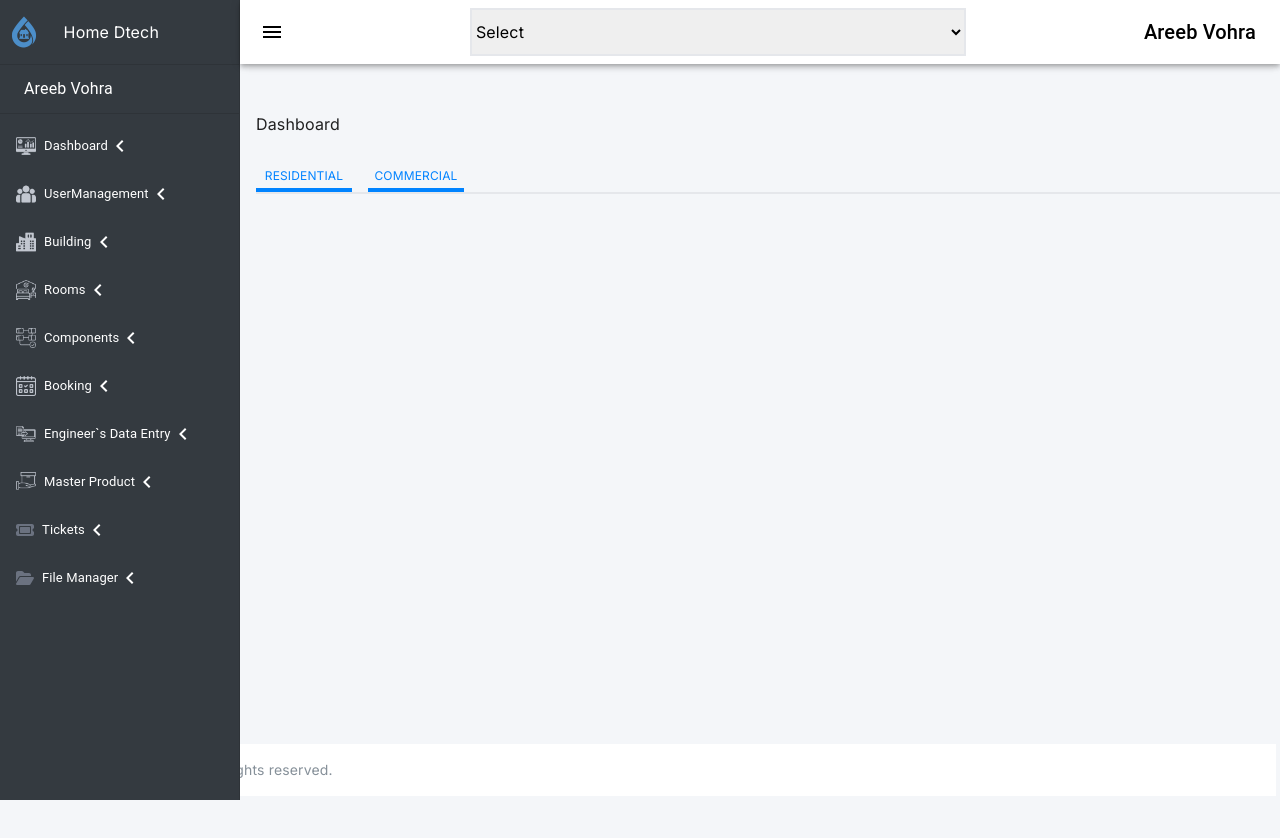
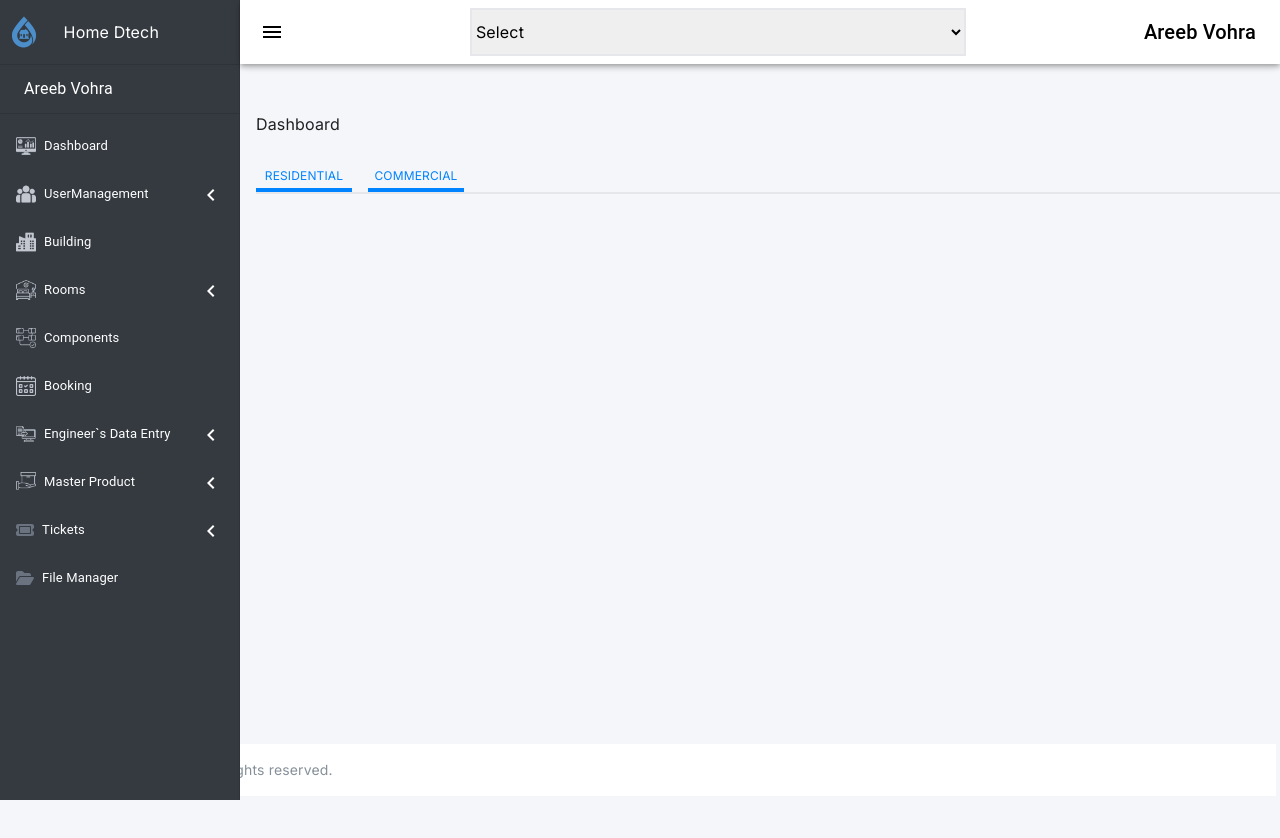
Before and after one commit to Saadgithubit/Home-DTech, a Next.js app: page /Dashboard in a window 1280 px wide. Both pictures are taken after a click on the button "open drawer". Shown: the top 838 px of the page. Built offline with nearby package versions, Linux system fonts and the light colour scheme.

Commit message:
sidebar inprocess

```diff
--- a/src/components/ui-components/sidebar/index.tsx
+++ b/src/components/ui-components/sidebar/index.tsx
@@ -12,11 +12,13 @@ import ExpandMoreIcon from '@mui/icons-material/ExpandMore';
 import CssBaseline from '@mui/material/CssBaseline';
 import Typography from '@mui/material/Typography';
 import Divider from '@mui/material/Divider';
+import Collapse from '@mui/material/Collapse';
 import IconButton from '@mui/material/IconButton';
 import MenuIcon from '@mui/icons-material/Menu';
 import ChevronLeftIcon from '@mui/icons-material/ChevronLeft';
 import ListItemButton from '@mui/material/ListItemButton';
 import ListItemIcon from '@mui/material/ListItemIcon';
+import ListItem from '@mui/material/ListItemIcon';
 import ListItemText from '@mui/material/ListItemText';
 import dashboardIcon from '../../../Images/icons/dashboard.png';
 import userIcon from '../../../Images/icons/users.png';
@@ -104,15 +106,15 @@ const Drawer = styled(MuiDrawer, { shouldForwardProp: (prop) => prop !== 'open'
   }),
 );
 const drawerData = [
-  { name: 'Dashboard', src: dashboardIcon, alt: 'dashboardIcon' ,leftIcon: false},
-  { name: 'UserManagement', src: userIcon, alt: 'userIcon' ,leftIcon: true},
-  { name: 'Building', src: buildingIcon, alt: 'buildingIcon' ,leftIcon: false},
-  { name: 'Rooms', src: roomIcon, alt: 'roomIcon' ,leftIcon: true},
-  { name: 'Components', src: componentIcon, alt: 'componentIcon' ,leftIcon: false},
-  { name: 'Booking', src: bookingIcon, alt: 'bookingIcon' ,leftIcon: false},
-  { name: 'Engineer`s Data Entry', src: dkDataEngineerIcon, alt: 'dkDataEngineerIcon' ,leftIcon: true},
-  { name: 'Master Product', src: dkProductIcon, alt: 'dkProductIcon' ,leftIcon: true},
-  { name: 'Tickets', font: faTicket, alt: 'faTicket' ,leftIcon: true},
+  { name: 'Dashboard', src: dashboardIcon, alt: 'dashboardIcon', leftIcon: false },
+  { name: 'UserManagement', src: userIcon, alt: 'userIcon', leftIcon: true },
+  { name: 'Building', src: buildingIcon, alt: 'buildingIcon', leftIcon: false },
+  { name: 'Rooms', src: roomIcon, alt: 'roomIcon', leftIcon: true },
+  { name: 'Components', src: componentIcon, alt: 'componentIcon', leftIcon: false },
+  { name: 'Booking', src: bookingIcon, alt: 'bookingIcon', leftIcon: false },
+  { name: 'Engineer`s Data Entry', src: dkDataEngineerIcon, alt: 'dkDataEngineerIcon', leftIcon: true },
+  { name: 'Master Product', src: dkProductIcon, alt: 'dkProductIcon', leftIcon: true },
+  { name: 'Tickets', font: faTicket, alt: 'faTicket', leftIcon: true },
   { name: 'File Manager', font: faFolderOpen, alt: 'faFolderOpen' },
 
 ]
@@ -125,7 +127,8 @@ export default function Sidebar() {
   const theme = useTheme();
 
   const [open, setOpen] = React.useState(false);
-  const [ExpandIcon , setExpandIcon] = React.useState(false)
+  const [ExpandIcon, setExpandIcon] = React.useState(false)
+  const [isCollapse, setisCollapse] = React.useState(false)
 
   const handleDrawerOpen = () => {
     setOpen(true);
@@ -136,7 +139,11 @@ export default function Sidebar() {
     setOpen(false);
     appBarWidth = '80%'
   };
-  console.log('expand --> ', ExpandIcon);
+
+  const handleCollapse = () => {
+    setisCollapse(!isCollapse)
+    setExpandIcon(!ExpandIcon)
+  };
 
   let appBarWidth;
   return (
@@ -148,7 +155,7 @@ export default function Sidebar() {
           <IconButton
             color="inherit"
             aria-label="open drawer"
-            onClick={open? handleDrawerClose :handleDrawerOpen}
+            onClick={open ? handleDrawerClose : handleDrawerOpen}
             edge="start"
           >
             <MenuIcon />
@@ -187,9 +194,11 @@ export default function Sidebar() {
         </List>
         <Divider />
         <List>
-          {drawerData.map((data) => {
-            const {name , src , alt, font, leftIcon} = data
+          {drawerData.map((data, index) => {
+            const { name, src, alt, font, leftIcon } = data
             return (
+              <ListItem key={index} sx={{ display: 'block' }}>
+                {!leftIcon?
                   <ListItemButton
                   sx={{
                     minHeight: 48,
@@ -204,7 +213,7 @@ export default function Sidebar() {
                       justifyContent: 'center',
                     }}
                   >
-                {src &&<Image
+                    {src && <Image
                       src={src}
                       width={20}
                       alt={alt} />}
@@ -213,14 +222,73 @@ export default function Sidebar() {
                   <Link href={name.toLowerCase()}>
                     <ListItemText
                       primary={name}
-                sx={{ opacity: open ? 1 : 0 }}
+                      sx={{ opacity: open ? 1 : 0, color: 'white' }}
                       primaryTypographyProps={{ fontSize: '13px' }} />
                   </Link>
-              <ChevronLeftIcon sx={{ opacity: open ? 1 : 0 }} />
+
+                </ListItemButton>:
+                 <ListItemButton
+                 onClick={handleCollapse}
+                 sx={{
+                   minHeight: 48,
+                   display: 'flex',
+                 }}
+               >
+                 <ListItemIcon
+                   sx={{
+                     minWidth: 0,
+                     mr: open ? 1 : 'auto',
+                     textAlign: 'center',
+                     justifyContent: 'center',
+                   }}
+                 >
+                   {src && <Image
+                     src={src}
+                     width={20}
+                     alt={alt} />}
+                   {font && <FontAwesomeIcon className='text-gray-500' icon={font} />}
+                 </ListItemIcon>
+                   <ListItemText
+                     primary={name}
+                     sx={{ opacity: open ? 1 : 0, color: 'white' }}
+                     primaryTypographyProps={{ fontSize: '13px' }} />
+                      {leftIcon &&
+                    <span>{!ExpandIcon ? <ChevronLeftIcon sx={{ opacity: open ? 1 : 0, color: 'white' }} /> : <ExpandMoreIcon sx={{color: 'white' }}/>}
+                    </span>}
                </ListItemButton>
+                }
+
+                <Collapse in={isCollapse} timeout='auto' unmountOnExit>
+                  {['All mail', 'Trash', 'Spam'].map((text, index) => (
+                    <ListItem key={text} sx={{ display: 'block' }}>
+                      <ListItemButton
+                        sx={{
+                          minHeight: 48,
+                          justifyContent: open ? 'initial' : 'center',
+                          px: 2.5,
+                        }}
+                      >
+                        <ListItemIcon
+                          sx={{
+                            minWidth: 0,
+                            mr: open ? 3 : 'auto',
+                            justifyContent: 'center',
+                          }}
+                        >
+                        </ListItemIcon>
+                        <ListItemText primary={text}
+                          sx={{ opacity: open ? 1 : 0, color: 'white' }}
+                          primaryTypographyProps={{ fontSize: '13px' }} />
+                      </ListItemButton>
+                    </ListItem>
+                  ))}
+                </Collapse>
+              </ListItem>
             )
           })}
+
         </List>
+
       </Drawer>
       <Box component="main" sx={{ flexGrow: 1, p: 3 }}>
         <DrawerHeader />
```
Lines whose indentation alone changed are shown as unchanged.
